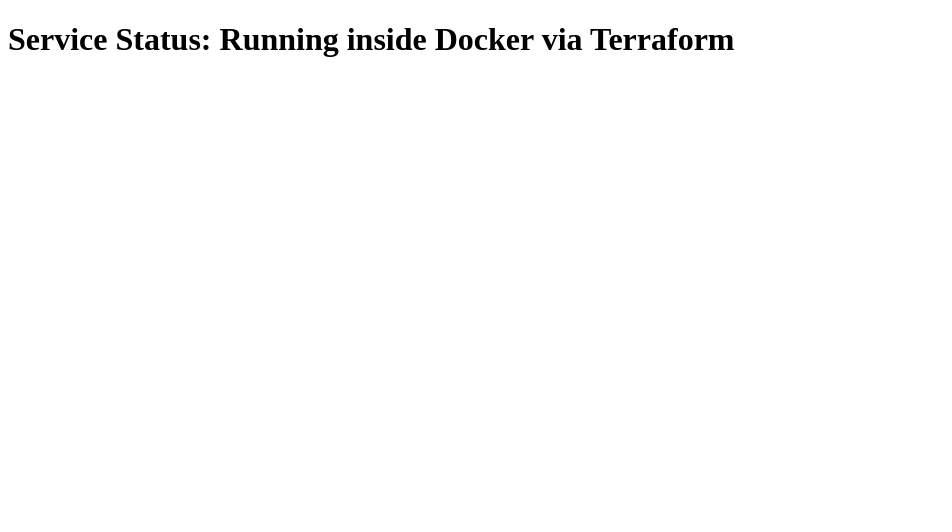
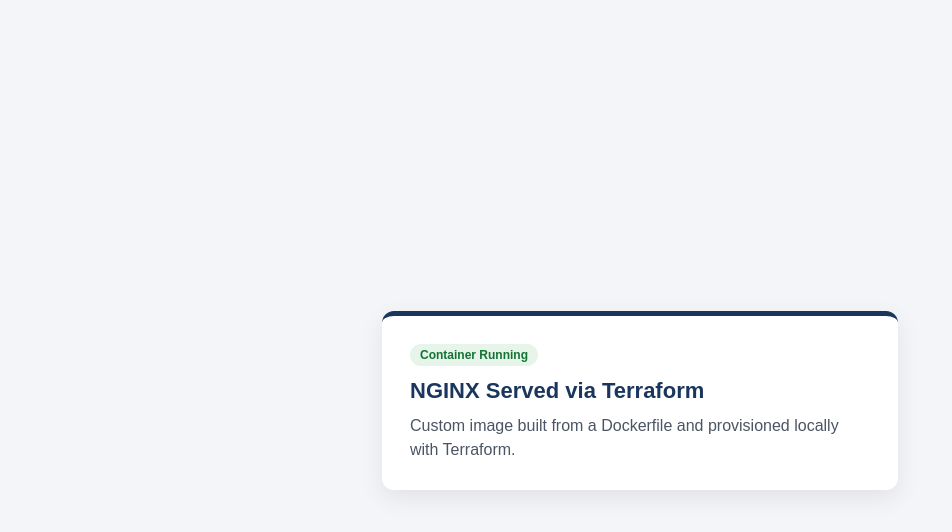
Before and after one commit to VasiKydo/terraform-docker-local-lab, a plain HTML site: page index.html in a window 1280 px wide. Shown: the whole page, without its empty margins (0-952 px from the left). Drawn offline with Linux system fonts and the light colour scheme.

Commit message:
updated main.tf + creation of varaibles.tf and outputs.tf + updated index.html

```diff
--- a/index.html
+++ b/index.html
@@ -1,9 +1,54 @@
 <!DOCTYPE html>
-<html>
+<html lang="en">
 <head>
-    <title>Docker & Terraform Lab</title>
+  <meta charset="UTF-8" />
+  <meta name="viewport" content="width=device-width, initial-scale=1.0" />
+  <title>Terraform &amp; Docker Lab</title>
+  <style>
+    body {
+      margin: 0;
+      min-height: 100vh;
+      display: grid;
+      place-items: center;
+      font-family: Arial, sans-serif;
+      background: #f3f5f8;
+      color: #1f2937;
+    }
+    .card {
+      max-width: 460px;
+      padding: 28px;
+      border-radius: 12px;
+      background: #ffffff;
+      box-shadow: 0 8px 24px rgba(0, 0, 0, 0.08);
+      border-top: 5px solid #1b365d;
+    }
+    .badge {
+      display: inline-block;
+      padding: 4px 10px;
+      border-radius: 999px;
+      font-size: 12px;
+      font-weight: bold;
+      background: #e6f4ea;
+      color: #137333;
+      margin-bottom: 12px;
+    }
+    h1 {
+      margin: 0 0 10px;
+      font-size: 22px;
+      color: #1b365d;
+    }
+    p {
+      margin: 0;
+      line-height: 1.5;
+      color: #4b5563;
+    }
+  </style>
 </head>
 <body>
-    <h1>Service Status: Running inside Docker via Terraform</h1>
+  <div class="card">
+    <span class="badge">Container Running</span>
+    <h1>NGINX Served via Terraform</h1>
+    <p>Custom image built from a Dockerfile and provisioned locally with Terraform.</p>
+  </div>
 </body>
 </html>
```
Also changed, not shown: 3 other files.
